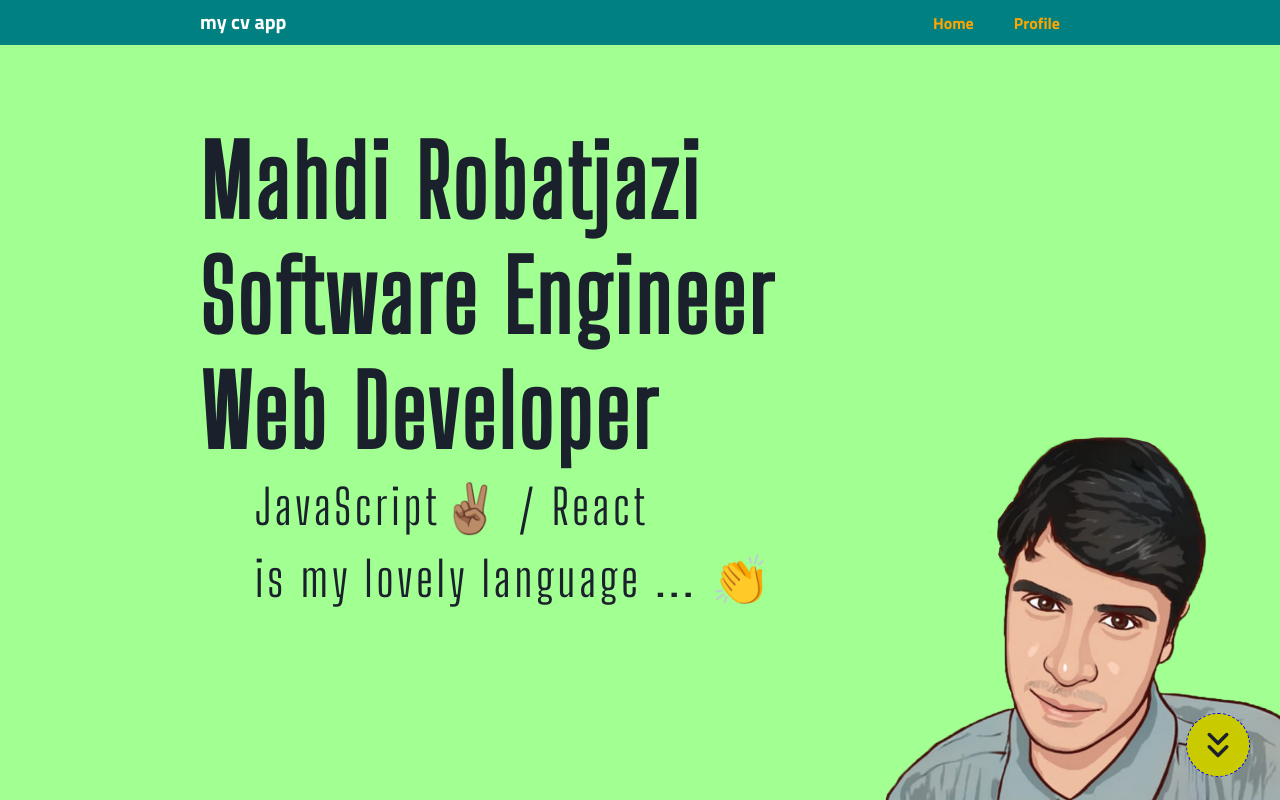
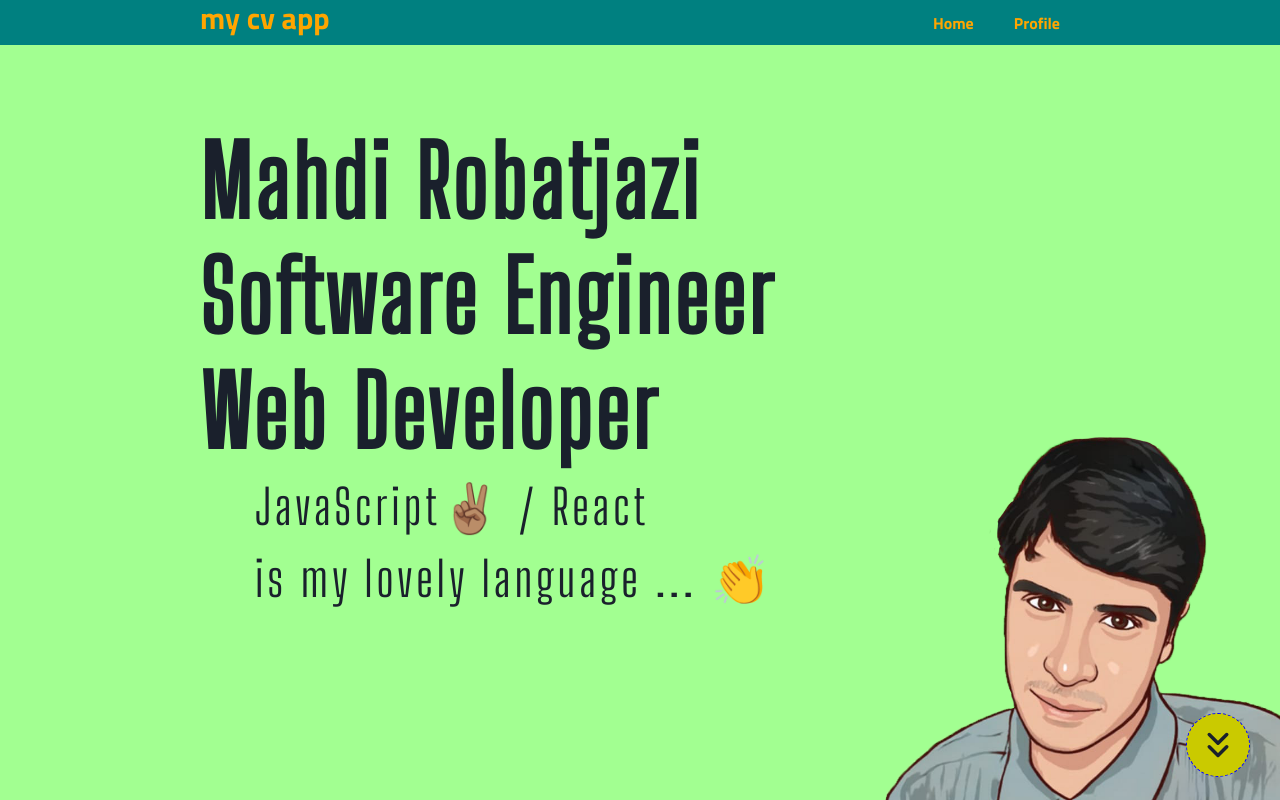
Before and after one commit to MEHDI-ROBATJAZI/front-app, a Next.js app: page / in a window 1280 px wide. Shown: the top 800 px of the page. Built offline with nearby package versions, Linux system fonts and the light colour scheme.

Commit message:
some fixture for project

```diff
--- a/app/Components/IndexPage/section1.jsx
+++ b/app/Components/IndexPage/section1.jsx
@@ -12,6 +12,7 @@ const Section1 = () => {
           position="absolute"
           bottom="0"
           right="0"
+          opacity={{sm:".3" , md:".7" , lg:"1"}}
         />
         <Box
           id="welcome_box"
--- a/app/Components/IndexPage/section3.jsx
+++ b/app/Components/IndexPage/section3.jsx
@@ -13,7 +13,6 @@ import {
 } from "@chakra-ui/react";
 import React from "react";
 import { FiChevronsDown } from "react-icons/fi";
-import RtlProvider from "../../../RTLprovider";
 import { Zoom } from "react-slideshow-image";
 
 const ImageLinks =[
@@ -115,18 +114,6 @@ const Section3 = () => {
                       ))
                     }
 
-                    {/* <Box className="each-slide">
-                      <Image src={imageLinks[0]} />
-                    </Box>
-                    <Box className="each-slide">
-                      <Image src={imageLinks[1]} />
-                    </Box>
-                    <Box className="each-slide">
-                      <Image src={imageLinks[2]} />
-                    </Box>
-                    <Box className="each-slide">
-                      <Image src={imageLinks[3]} />
-                    </Box> */}
                   </Zoom>
                 </Box>
               </AccordionPanel>
@@ -135,7 +122,7 @@ const Section3 = () => {
         </Accordion>
       </Box>
       {/* </RtlProvider> */}
-      <Box id="blob">
+      {/* <Box id="blob">
           <svg
             viewBox="0 0 200 200"
             width="1054px"
@@ -148,7 +135,7 @@ const Section3 = () => {
               transform="translate(100 100)"
             />
           </svg>
-        </Box>
+        </Box> */}
       <Box
         className="iconChevronDown"
         onClick={() => {
--- a/app/Components/admin/users-count.jsx
+++ b/app/Components/admin/users-count.jsx
@@ -69,7 +69,6 @@ const UsersCount = ()=>{
 			  	<FormLabel>choose you'r goal</FormLabel>
 			  	<Flex>
 				  	<NumberInput
-					  	dir="rtl"
 					  	width="200px">
 				    <NumberInputField
 				    	ref={InputAdminGoal}
--- a/app/Components/checkAdmin.jsx
+++ b/app/Components/checkAdmin.jsx
@@ -17,6 +17,7 @@ import {
   InputLeftElement,
   Divider,
 } from "@chakra-ui/react";
+import RtlProvider from '../../RTLprovider'
 
 const CheckAdmin = () => {
 
@@ -90,6 +91,7 @@ const CheckAdmin = () => {
 
   return (
     <Box>
+      <RtlProvider>
       <AlertDialog
         isOpen={AlertAdminCodeIsOpen}
         onClose={onClose}
@@ -121,6 +123,7 @@ const CheckAdmin = () => {
           </AlertDialogContent>
         </AlertDialogOverlay>
       </AlertDialog>
+      </RtlProvider>
     </Box>
   );
 };
--- a/app/Components/header.jsx
+++ b/app/Components/header.jsx
@@ -23,7 +23,9 @@ const Header = () => {
   const TitleWebSite = React.useRef(null)
 
   React.useEffect(()=>{
-    TextAnimation1(TitleWebSite,50)
+    setTimeout(()=>{
+      TextAnimation1(TitleWebSite,100)
+    },1000)
   },[])
 
   return (
@@ -41,10 +43,10 @@ const Header = () => {
         >
 
         <Heading
-          size={"md"}
-          pt={4}
+          size={"lg"}
+          pt={3}
           fontFamily="Titillium Web"
-          color="white"
+          color="orange"
           lineHeight={3}
           ref={TitleWebSite}
         >
--- a/app/utils/MyAnimation.js
+++ b/app/utils/MyAnimation.js
@@ -1,4 +1,4 @@
-export function TextAnimation1 (Element , timerAnimation) {
+export function TextAnimation1 (Element , duration) {
   Element = Element.current;
   let TextElement = Element.textContent;
 
@@ -29,14 +29,14 @@ export function TextAnimation1 (Element , timerAnimation) {
 
   let char = 0;
 
-  let MyTimeOut = setInterval(addClassForAnimation, timerAnimation);
+  let MyTimeOut = setInterval(addClassForAnimation, duration);
 }
 
 
-export const ImageAnimation =(imageParentElement , timerAnimation)=>{
+export const ImageAnimation =(imageParentElement , duration)=>{
   setTimeout(()=>{
     imageParentElement.current.style.opacity = 1
     imageParentElement.current.style.right = "-30px"
 
-  },timerAnimation)
+  },duration)
 }
```
